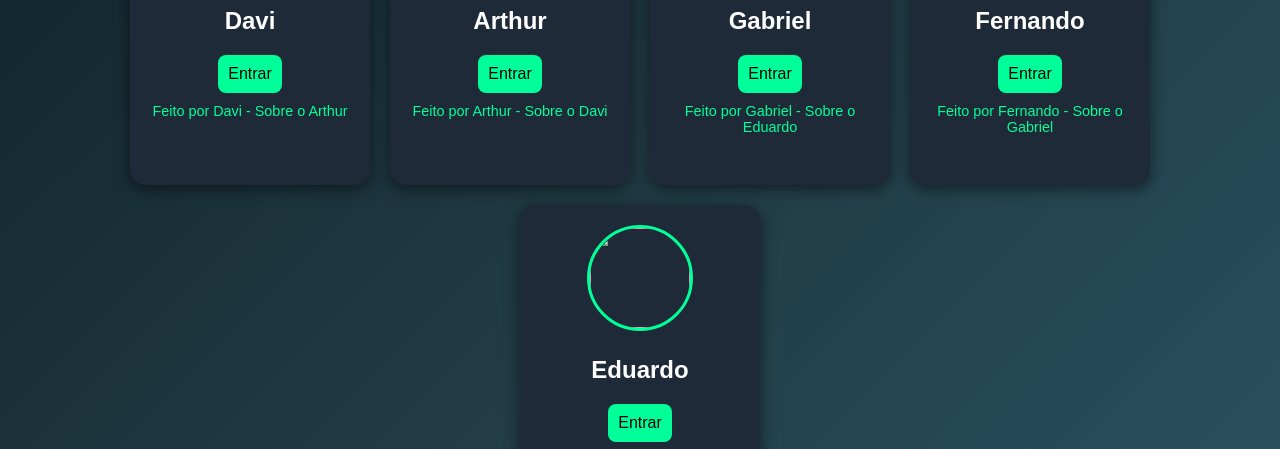
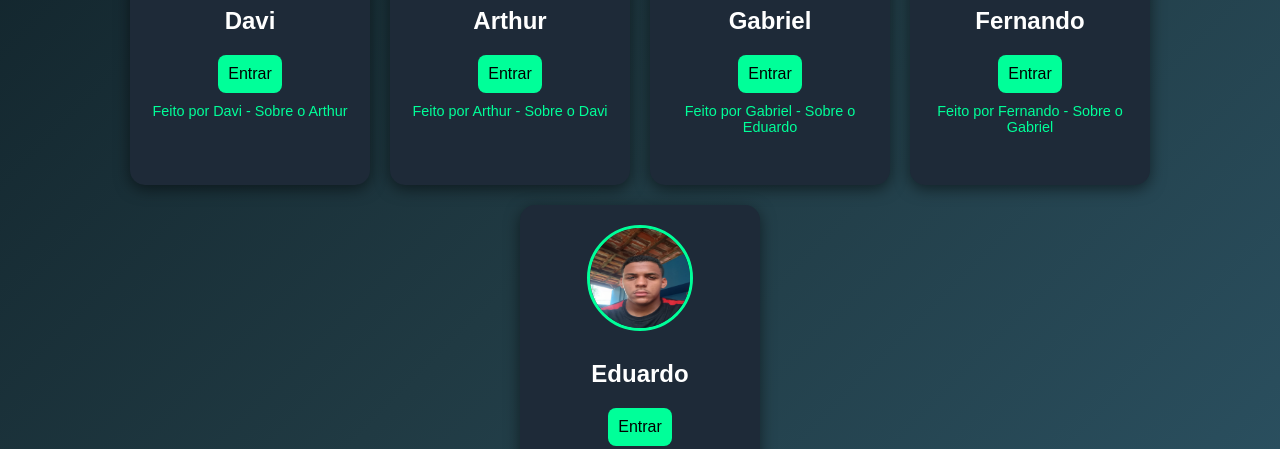
Before and after one commit to Davi-dev350/Portal-dia-do-amigo, a plain HTML site: page index.html in a window 1280 px wide. Shown: the part 326-775 px from the top of the page. Drawn offline with Linux system fonts and the light colour scheme.

Commit message:
Update index.html

```diff
--- a/index.html
+++ b/index.html
@@ -43,7 +43,7 @@
         </div>
 
         <div class="perfil-card">
-            <img src="gabriel/img3.jpg" alt="">
+            <img src="img3.jpg" alt="">
             <h2>Eduardo</h2>
             <a href="https://eduardo311009.github.io/Trabalho-do-dia-do-amigo/">Entrar</a>
             <p class="creditos">Feito por Eduardo - Sobre o Fernando</p>
```
